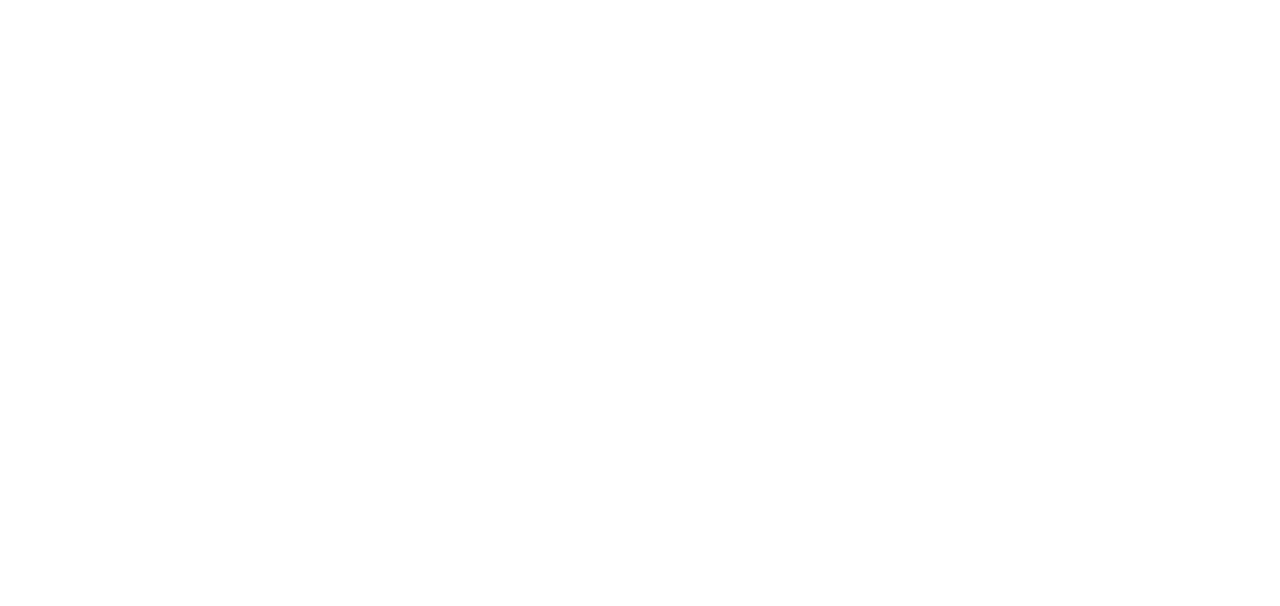
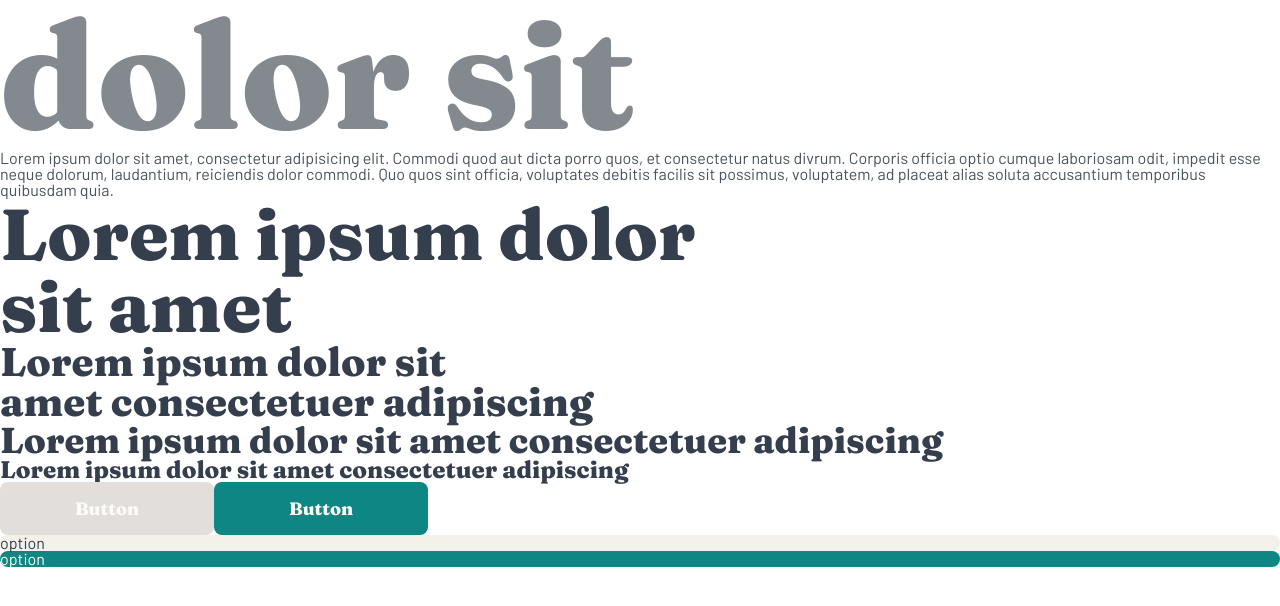
Before and after one commit to Mokalbari/coffee-roaster, a React (Vite) app: page / in a window 1280 px wide. Shown: the top 606 px of the page. Built offline with nearby package versions, Linux system fonts and the light colour scheme.

Commit message:
add design system in css

```diff
--- a/src/main.tsx
+++ b/src/main.tsx
@@ -1,9 +1,14 @@
 import React from "react"
 import ReactDOM from "react-dom/client"
+
+import DesignSystem from "./pages/DesignSystem"
+
+import "./styles/reset.css"
+import "./styles/index.css"
 
 // biome-ignore lint: non-null-assertion
 ReactDOM.createRoot(document.getElementById("root")!).render(
   <React.StrictMode>
-    <div />
+    <DesignSystem />
   </React.StrictMode>,
 )
--- /dev/null
+++ b/src/pages/DesignSystem.tsx
@@ -0,0 +1,42 @@
+function DesignSystem() {
+  return (
+    <main>
+      <div className="header --xl">dolor sit</div>
+      <p>
+        Lorem ipsum dolor sit amet, consectetur adipisicing elit. Commodi quod
+        aut dicta porro quos, et consectetur natus divrum. Corporis officia
+        optio cumque laboriosam odit, impedit esse neque dolorum, laudantium,
+        reiciendis dolor commodi. Quo quos sint officia, voluptates debitis
+        facilis sit possimus, voluptatem, ad placeat alias soluta accusantium
+        temporibus quibusdam quia.
+      </p>
+      <div className="header --l">
+        Lorem ipsum dolor <br />
+        sit amet
+      </div>
+      <div className="header --m">
+        Lorem ipsum dolor sit <br />
+        amet consectetuer adipiscing
+      </div>
+      <div className="header --s">
+        Lorem ipsum dolor sit amet consectetuer adipiscing
+      </div>
+      <div className="header --xs">
+        Lorem ipsum dolor sit amet consectetuer adipiscing
+      </div>
+
+      <div className="flex">
+        <button className="button" type="button" disabled>
+          Button
+        </button>
+        <button className="button" type="button">
+          Button
+        </button>
+      </div>
+      <div className="sub-card">option</div>
+      <div className="sub-card --active">option</div>
+    </main>
+  )
+}
+
+export default DesignSystem
--- /dev/null
+++ b/src/styles/index.css
@@ -0,0 +1,96 @@
+@import url("https://fonts.googleapis.com/css2?family=Barlow:ital,wght@0,100;0,200;0,300;0,400;0,500;0,600;0,700;0,800;0,900;1,100;1,200;1,300;1,400;1,500;1,600;1,700;1,800;1,900&family=Fraunces:ital,opsz,wght@0,9..144,100..900;1,9..144,100..900&display=swap");
+
+:root {
+  /* Color system */
+  /* White: 000 => Black: 900 */
+  --clr-neutral-100: 43 78% 98%;
+  --clr-neutral-500: 215 5% 54%;
+  --clr-neutral-800: 215 19% 25%;
+
+  --clr-accent-primary: 179 81% 29%;
+  --clr-accent-secondary: 25 94% 86%;
+
+  --ff-sans-serif: "Barlow", sans-serif;
+  --ff-serif: "Fraunces", serif;
+}
+
+/* Cascading styles */
+body {
+  font-family: var(--ff-sans-serif);
+  font-size: 16px;
+  color: hsl(var(--clr-neutral-800));
+}
+
+.header {
+  font-family: var(--ff-serif);
+  font-weight: 800;
+
+  &.--xl {
+    font-size: 9.375rem;
+    text-transform: lowercase;
+    font-weight: 800;
+    color: hsl(var(--clr-neutral-500));
+  }
+
+  &.--l {
+    font-size: 4.5rem;
+  }
+
+  &.--m {
+    font-size: 2.5rem;
+  }
+
+  &.--s {
+    font-size: 2.25rem;
+  }
+
+  &.--xs {
+    font-size: 1.5rem;
+  }
+}
+
+p {
+  color: hsl(var(--clr-neutral-800) / 0.9);
+}
+
+.button {
+  font-family: var(--ff-serif);
+  font-size: 1.125rem;
+  border: none;
+  padding: 15px 75px;
+  border-radius: 0.5rem;
+  background-color: hsl(var(--clr-accent-primary));
+  color: hsl(var(--clr-neutral-100));
+  font-weight: 800;
+
+  &:hover {
+    cursor: pointer;
+    background-color: #66d2cf;
+  }
+
+  &:disabled {
+    cursor: not-allowed;
+    background-color: #e2dedb;
+  }
+}
+
+.sub-card {
+  background-color: #f4f1eb;
+  border-radius: 0.5rem;
+
+  &:hover {
+    background-color: hsl(var(--clr-accent-secondary));
+  }
+
+  &.--active {
+    background-color: hsl(var(--clr-accent-primary));
+    color: hsl(var(--clr-neutral-100));
+  }
+}
+
+/* Utility class */
+.container {
+  width: 90%;
+  max-width: 1200px;
+  margin: 0 auto;
+}
```
